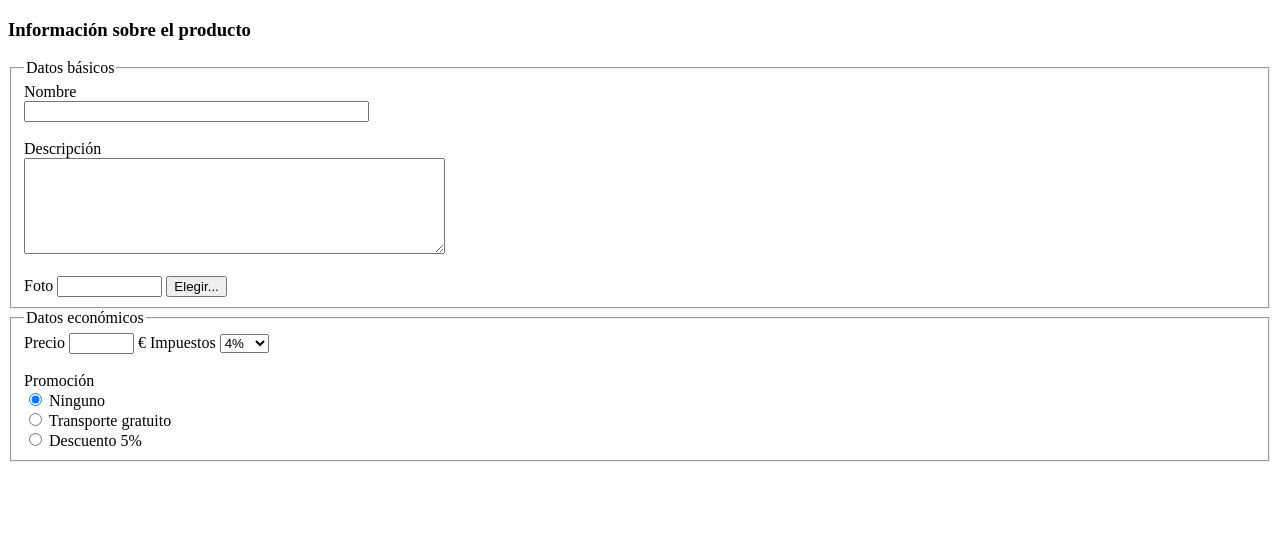
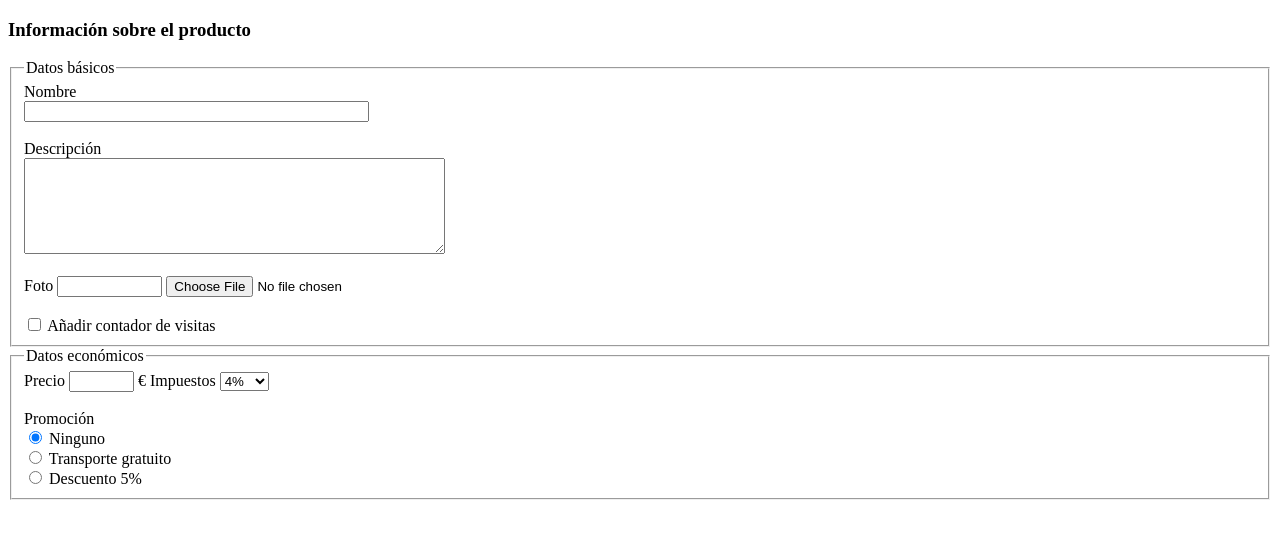
Before and after one commit to ogubeda/activitatsDisseny, a plain HTML site: page U2/2.03/index.html in a window 1280 px wide. Drawn offline with Linux system fonts and the light colour scheme.

Commit message:
Cambios en 2.03

```diff
--- a/U2/2.03/index.html
+++ b/U2/2.03/index.html
@@ -18,8 +18,10 @@
                 <br><br>
                 <label for = "foto">Foto</label>
                 <input type = "text" name = "foto" id = "foto" size = "10">
-                <input type = "button" value = "Elegir...">
-                <br>
+                <input type = "file" value = "Elegir...">
+                <br><br>
+                <input type = "checkbox" name = "visitas" id = "visitas">
+                <label for = "visitas">Añadir contador de visitas</label>
             </fieldset>
             <fieldset>
                 <legend>Datos económicos</legend>
```
